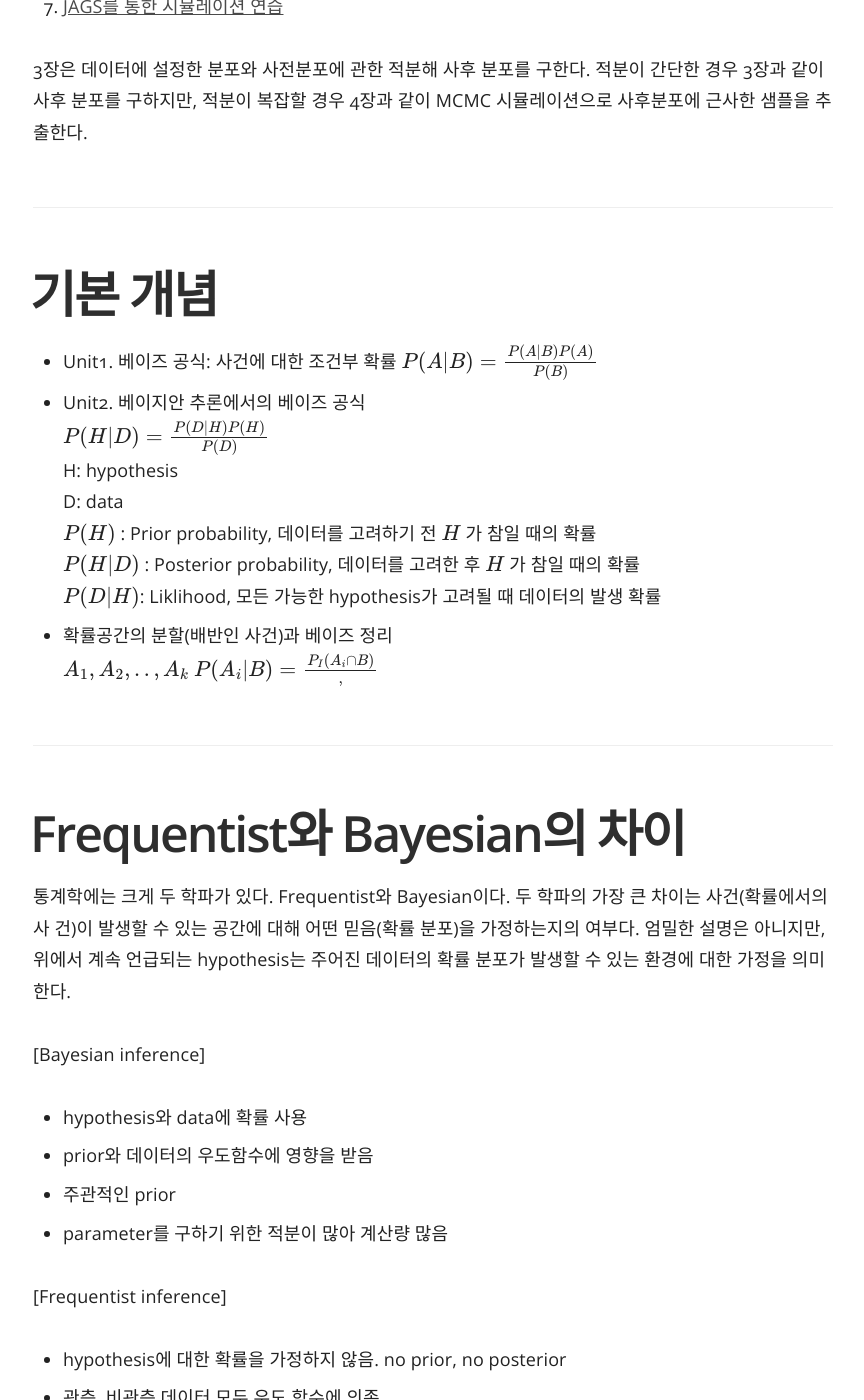
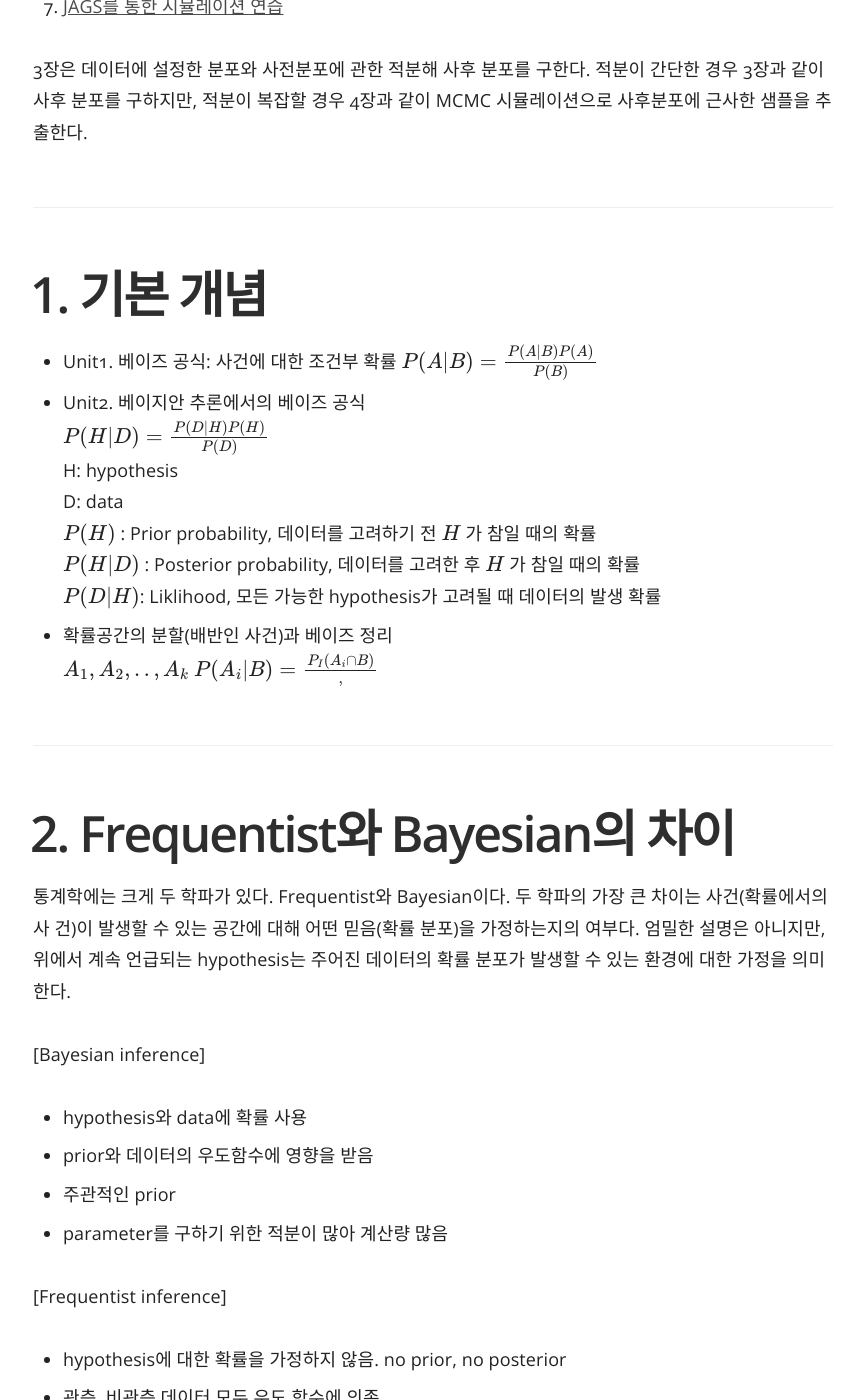
Before and after one commit to yrk3434/yrk3434.github.io, a Jekyll site: the page built from _docs/Theory/Bayesian Inference.md, in a window 1280 px wide and 1400 px high, scrolled down 1072 px. Shown: the whole window, without its empty margins (357-1221 px from the left). Built offline with Jekyll 4.4.1, drawn with Linux system fonts in a browser that asks for light colours; formulas are drawn with MathJax 3; some of the changed text lies outside the part shown.

Commit message:
Update Bayesian Inference.md

```diff
--- a/_docs/Theory/Bayesian Inference.md
+++ b/_docs/Theory/Bayesian Inference.md
@@ -29,7 +29,7 @@ comments: true
 3장은 데이터에 설정한 분포와 사전분포에 관한 적분해 사후 분포를 구한다. 적분이 간단한 경우 3장과 같이 사후 분포를 구하지만, 적분이 복잡할 경우 4장과 같이 MCMC 시뮬레이션으로 사후분포에 근사한 샘플을 추출한다.
 
 ---
-# 기본 개념
+# 1. 기본 개념
 - Unit1. 베이즈 공식: 사건에 대한 조건부 확률
 $ P(A|B) = \frac{P(A|B)P(A)}{P(B)} $
 - Unit2. 베이지안 추론에서의 베이즈 공식 <br/>
@@ -46,7 +46,7 @@ $ P(A_i|B) = \frac{P_I(A_i \cap B)}{
 } $
 
 ---
-# Frequentist와 Bayesian의 차이
+# 2. Frequentist와 Bayesian의 차이
 통계학에는 크게 두 학파가 있다. Frequentist와 Bayesian이다. 두 학파의 가장 큰 차이는 사건(확률에서의 사
 건)이 발생할 수 있는 공간에 대해 어떤 믿음(확률 분포)을 가정하는지의 여부다. 엄밀한 설명은 아니지만, 위에서
 계속 언급되는 hypothesis는 주어진 데이터의 확률 분포가 발생할 수 있는 환경에 대한 가정을 의미한다.
```
Also changed, not shown: other parts of _docs/Theory/Bayesian Inference.md (+3 -3 lines).
